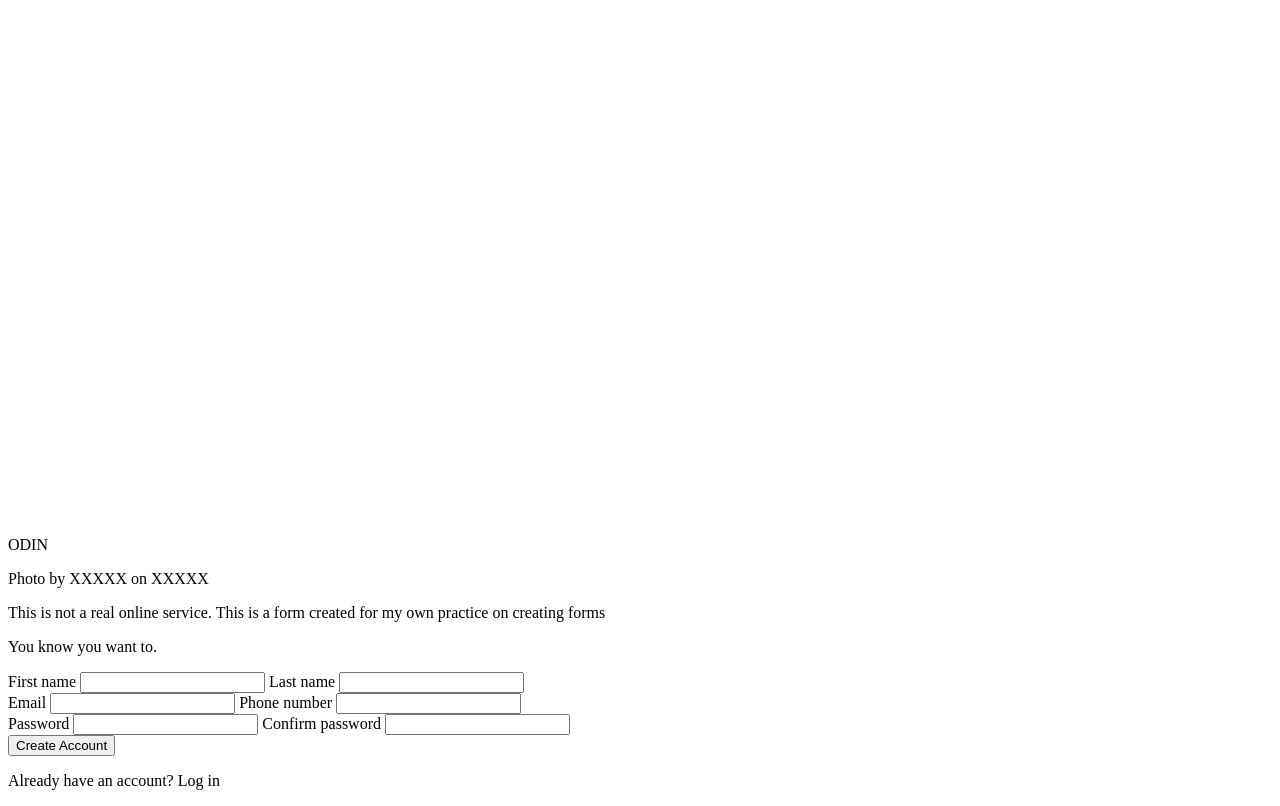
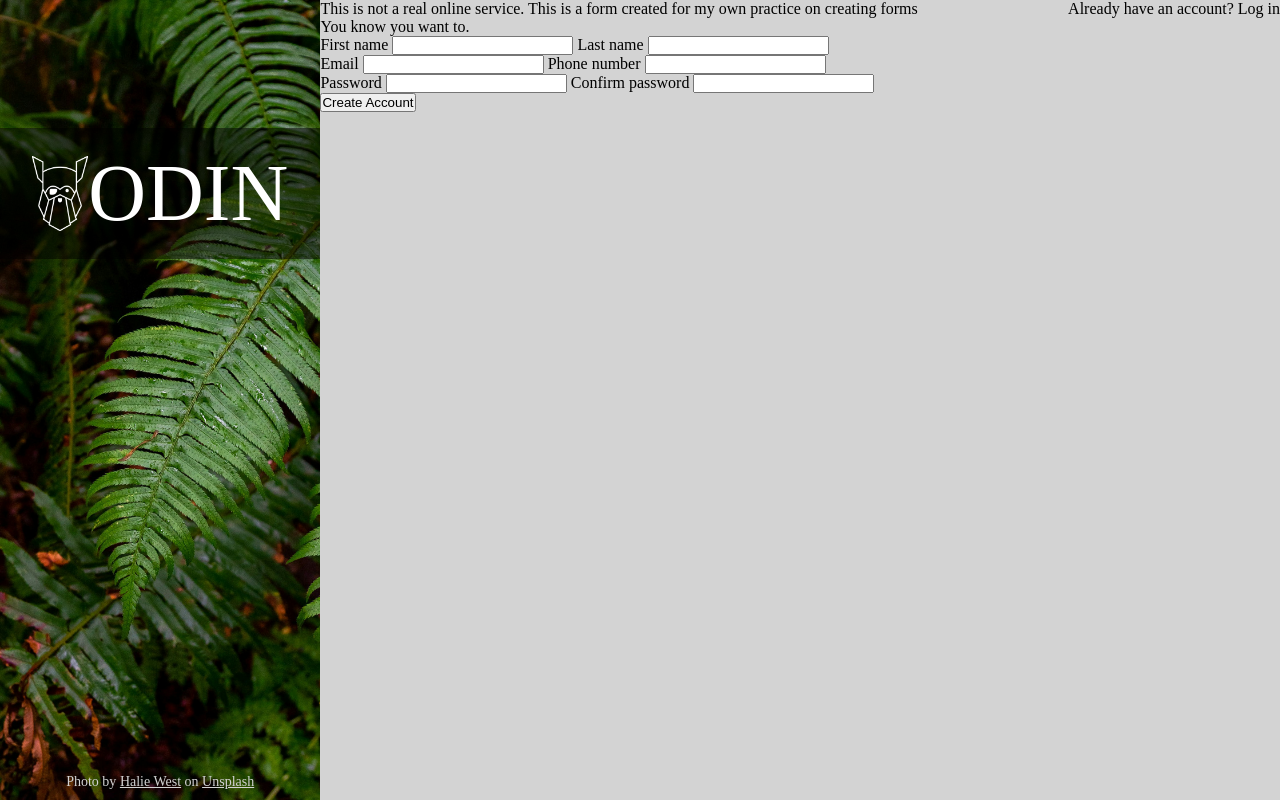
Before and after one commit to csdropout/sign-up-form, a plain HTML site: page index.html in a window 1280 px wide. Drawn offline with Linux system fonts and the light colour scheme.

Commit message:
Style left container

```diff
--- a/index.html
+++ b/index.html
@@ -4,19 +4,20 @@
     <meta charset="UTF-8">
     <meta name="viewport" content="width=device-width, initial-scale=1.0">
     <title>Sign-Up Form</title>
+	<link rel="stylesheet" href="styles.css">
 </head>
 <body>
     <div class="main-container">
-        <div class="left">
-            <div class="logo-text">
-                <img src="./images/odin-lined.png">
-                <p>ODIN</p>
+        <div class="left-container">
+            <div class="logo-container">
+				<img class="logo" src="./images/odin-lined.png">
+                <p class="logo-text">ODIN</p>
             </div>
-            <div class="photo-credits">
-                <p>Photo by XXXXX on XXXXX</p>
+            <div>
+                <p class="photo-credits">Photo by <a href="https://unsplash.com/@haliewestphoto">Halie West</a> on <a href="https://unsplash.com/photos/green-leaf-plant-in-close-up-photography-25xggax4bSA">Unsplash</a></p>
             </div>
         </div>
-        <div class="right">
+        <div class="right-container">
             <div>
                 <p>This is not a real online service. This is a form created for my own practice on creating forms</p>
                 <p>You know you want to.</p>
--- /dev/null
+++ b/styles.css
@@ -0,0 +1,61 @@
+* {
+    margin: 0;
+    padding: 0;
+    box-sizing: border-box;
+}
+
+.main-container {
+    display: flex;
+    flex-direction: row;
+    width: 100vw;
+    height: 100vh;
+    background-color: lightgrey;
+}
+
+.left-container {
+    flex: 3 1 0;
+
+    display: flex;
+    flex-direction: column;
+
+    background-image: url(./images/halie-west-25xggax4bSA-unsplash.jpg);
+    background-size: cover;
+
+    text-align: center;
+    justify-content: space-between;
+}
+
+.right-container {
+    flex: 7 1 0;
+}
+
+div.logo-container {
+    display: flex;
+
+    justify-content: center;
+    align-items: center;
+
+    background-color: rgba(0, 0, 0, 0.5);
+    padding: 20px;
+    margin-top: 40%;
+}
+
+img.logo {
+    max-width: 20%;
+    height: auto;
+}
+
+p.logo-text {
+    color: white;
+    font-size: 80px;
+}
+
+p.photo-credits {
+    color: lightgrey;
+    font-size: 14px;
+    margin-bottom: 10px;
+}
+
+p.photo-credits a {
+    color: inherit;
+}
```
